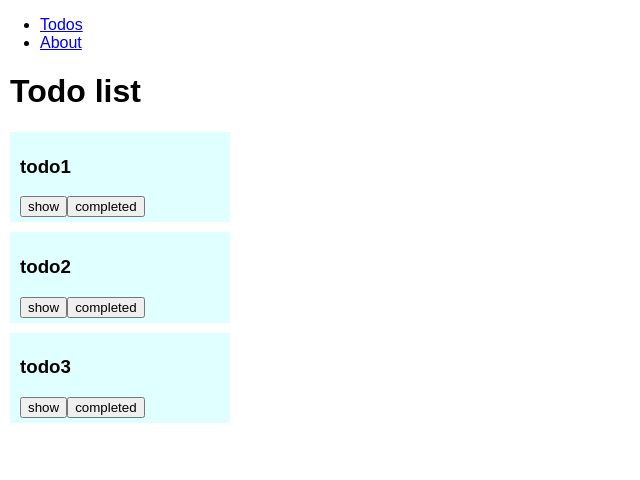
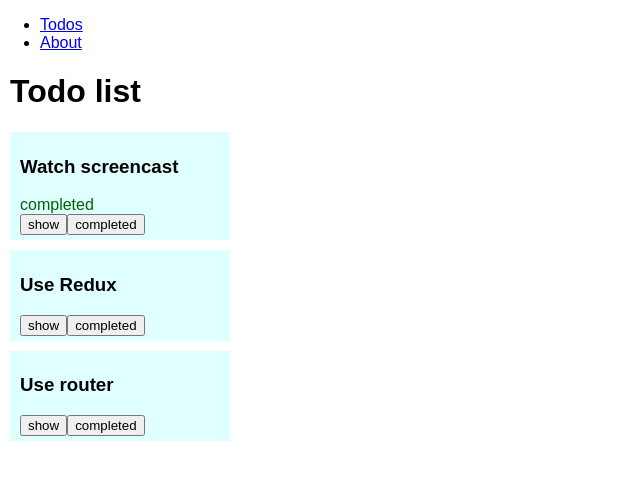
Before and after one commit to puri0504/books-react, a React (Create React App) app: page / in a window 1280 px wide. Shown: the top 480 px of the page, without its empty margins (0-640 px from the left). Built offline with nearby package versions, Linux system fonts and the light colour scheme.

Commit message:
added container

```diff
--- a/src/actions/index.js
+++ b/src/actions/index.js
@@ -1,3 +1,3 @@
-import * as types from '../consts/ActionTypes'
+import * as types from '../consts/ActionTypes';
 
-export const completeTodo = id => ({ type: types.COMPLETE_TODO, id })
+export const completeTodo = id => ({type: types.COMPLETE_TODO, id});
--- /dev/null
+++ b/src/components/App.js
@@ -0,0 +1,30 @@
+import React, {Component} from 'react';
+import {
+    BrowserRouter as Router,
+    Route,
+    Link
+} from 'react-router-dom';
+import VisibleTodoList from '../containers/VisibleTodoList';
+import About from './About';
+
+class App extends Component {
+    render() {
+        return (
+            <Router>
+                <div>
+                    <ul>
+                        <li><Link to="/">Todos</Link></li>
+                        <li><Link to="/about">About</Link></li>
+                    </ul>
+
+                    <div className="App">
+                        <Route exact path="/" component={VisibleTodoList}/>
+                        <Route path="/about" component={About}/>
+                    </div>
+                </div>
+            </Router>
+        );
+    }
+}
+
+export default App;
--- a/src/containers/TodoList/index.js
+++ b/src/components/TodoList/index.js
@@ -1,7 +1,7 @@
-import React, { Component } from 'react';
-import Todo from '../../components/Todo/index'
-import tasks from '../../mock/tasks'
-import {connect} from 'react-redux';
+import React, {Component} from 'react';
+import Todo from '../Todo/index'
+// import tasks from '../../mock/tasks'
+
 import './style.css'
 
 class TodoList extends Component {
@@ -10,13 +10,15 @@ class TodoList extends Component {
     }
 
     render() {
-        const todos = tasks.map((task, index) =>
+        console.info('todos', this.props.todos);
+
+        const todos = this.props.todos.map((task, index) =>
             <Todo key={task.id}
                   task={task}
                   isOpen={this.state.openTodoId === task.id}
                   onToggleOpen={this.handleOpen.bind(this, task.id)}
                   onComplete={this.complete.bind(this, task.id)}
-            />)
+            />);
 
         return (
             <div className="TodoList">
@@ -35,17 +37,4 @@ class TodoList extends Component {
     }
 }
 
-const mapStateToProps = state => {
-    console.log('fsdf')
-    return {
-        tasks1: state,
-    }
-}
-
-const VisibleTodoList = connect(
-    mapStateToProps,
-)(TodoList)
-
-console.log(VisibleTodoList)
-
 export default TodoList;
--- a/src/consts/ActionTypes.js
+++ b/src/consts/ActionTypes.js
@@ -1,3 +1,3 @@
-export const ADD_TODO = 'ADD_TODO'
-export const DELETE_TODO = 'DELETE_TODO'
-export const COMPLETE_TODO = 'COMPLETE_TODO'
+export const ADD_TODO = 'ADD_TODO';
+export const DELETE_TODO = 'DELETE_TODO';
+export const COMPLETE_TODO = 'COMPLETE_TODO';
--- a/src/containers/App.js
+++ /dev/null
@@ -1,30 +0,0 @@
-import React, { Component } from 'react';
-import {
-    BrowserRouter as Router,
-    Route,
-    Link
-} from 'react-router-dom'
-import TodoList from './TodoList'
-import About from './About'
-
-class App extends Component {
-  render() {
-    return (
-      <Router>
-        <div>
-          <ul>
-              <li><Link to="/">Todos</Link></li>
-              <li><Link to="/about">About</Link></li>
-          </ul>
-
-          <div className="App">
-              <Route exact path="/" component={TodoList}/>
-              <Route path="/about" component={About}/>
-          </div>
-        </div>
-      </Router>
-    );
-  }
-}
-
-export default App;
--- /dev/null
+++ b/src/containers/VisibleTodoList.js
@@ -0,0 +1,20 @@
+import { connect } from 'react-redux'
+import { bindActionCreators } from 'redux'
+import * as TodoActions from '../actions'
+import TodoList from '../components/TodoList'
+import { getTodos } from '../selectors'
+
+const mapStateToProps = state => {
+  return {
+    todos: getTodos(state)
+  }
+}
+
+// const mapDispatchToProps = dispatch => ({
+//   actions: bindActionCreators(TodoActions, dispatch)
+// })
+
+export default connect(
+  mapStateToProps,
+  // mapDispatchToProps
+)(TodoList)
--- a/src/index.js
+++ b/src/index.js
@@ -1,17 +1,19 @@
 import React from 'react';
-import { render } from 'react-dom'
-import { Provider } from 'react-redux'
-import { createStore } from 'redux';
+import {render} from 'react-dom';
+import {Provider} from 'react-redux';
+import {createStore} from 'redux';
 import './index.css';
-import App from './containers/App';
+import App from './components/App';
 import reducer from './reducers';
 
-const store = createStore(reducer)
-console.log(store.getState())
+const store = createStore(
+    reducer,
+    window.__REDUX_DEVTOOLS_EXTENSION__ && window.__REDUX_DEVTOOLS_EXTENSION__()
+);
 
 render(
     <Provider store={store}>
-        <App />
+        <App/>
     </Provider>,
     document.getElementById('root')
-)
+);
--- a/src/reducers/index.js
+++ b/src/reducers/index.js
@@ -1,33 +1,33 @@
-import {COMPLETE_TODO} from '../consts/ActionTypes'
+import {COMPLETE_TODO} from '../consts/ActionTypes';
 
 const initialState = {
     tasks: [
         {
             id: 1,
-            text: 'Watch screencast',
+            title: 'Watch screencast',
             desc: 'Watch screencast and make redux app',
             completed: true,
         },
         {
             id: 2,
-            text: 'Use Redux',
+            title: 'Use Redux',
             desc: 'Add redux to your app',
             completed: false,
         },
         {
             id: 3,
-            text: 'Use router',
+            title: 'Use router',
             desc: 'Add router to your app',
             completed: false,
         }
     ]
-}
+};
 
 export default (state = initialState, action) => {
     switch (action.type) {
         case COMPLETE_TODO:
-            return state.tasks.map(task => task.id === action.id ? {...task, completed: true} : task)
+            return state.tasks.map(task => task.id === action.id ? {...task, completed: true} : task);
         default:
-            return state
+            return state;
     }
-}
+};
--- /dev/null
+++ b/src/selectors/index.js
@@ -0,0 +1,3 @@
+export function getTodos(state) {
+    return state.tasks;
+}
```
Also changed, not shown: src/components/About.js (renamed from src/containers/About.js), src/components/TodoList/style.css (renamed from src/containers/TodoList/style.css).
